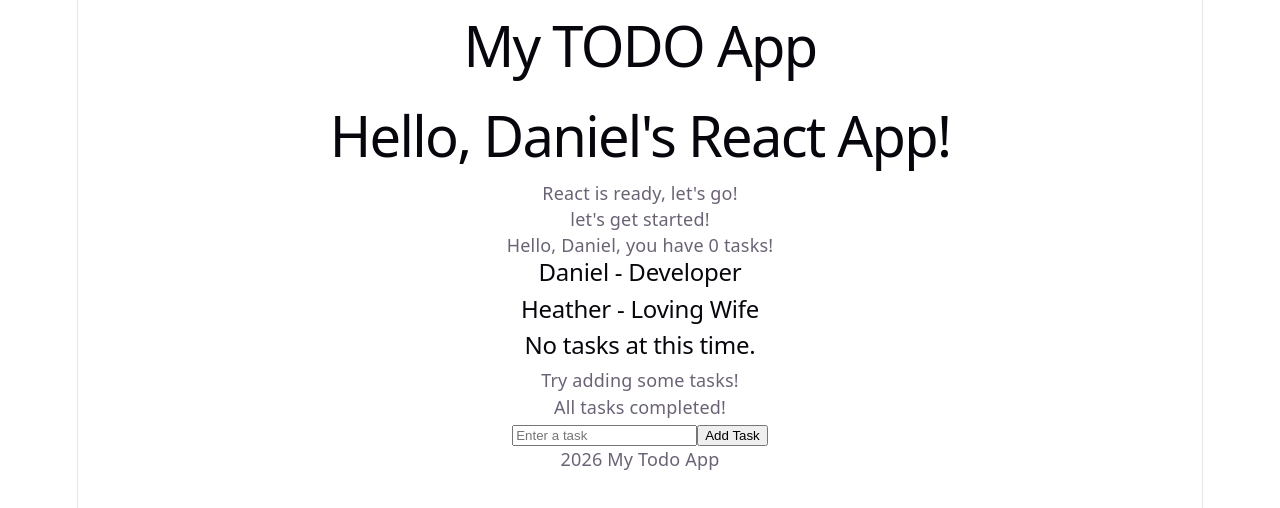
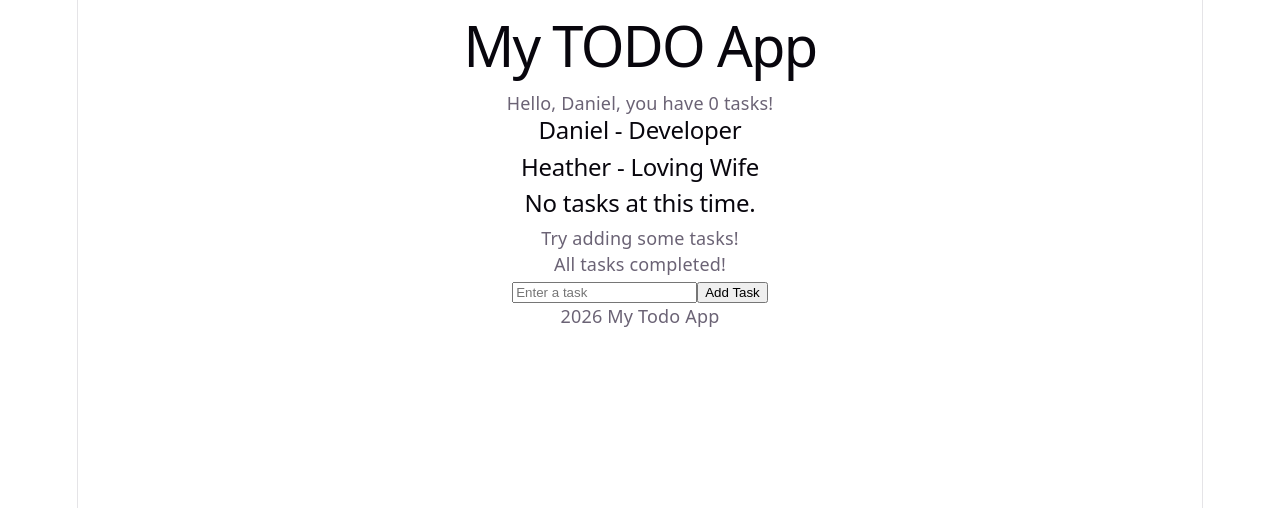
Before and after one commit to tremain-labs/react-todo-app, a React (Vite) app: page / in a window 1280 px wide. Shown: the top 508 px of the page. Built offline with nearby package versions, Linux system fonts and the light colour scheme.

Commit message:
Removed some test lines from the app.jsx file.

```diff
--- a/src/App.jsx
+++ b/src/App.jsx
@@ -27,7 +27,7 @@ function deleteTodo(id) {
 function toggleTodo(id) {
         setTodos(todos.map(todo => todo.id === id ? {...todo, completed: !todo.completed} : todo))
       }
-      function addTodo(task) {
+function addTodo(task) {
   setTodos([...todos, { id: Date.now(), task: task, priority: "low", completed: false }])
 }
 
@@ -35,10 +35,6 @@ function toggleTodo(id) {
     <>
     <Header />
     <div>
-
-      <h1>Hello, Daniel's React App!</h1>
-      <p>React is ready, let's go!</p>
-      <p>let's get started!</p>
       <WelcomeMessage />
       <UserCard name="Daniel" role="Developer" />
       <UserCard name="Heather" role="Loving Wife" />
```
